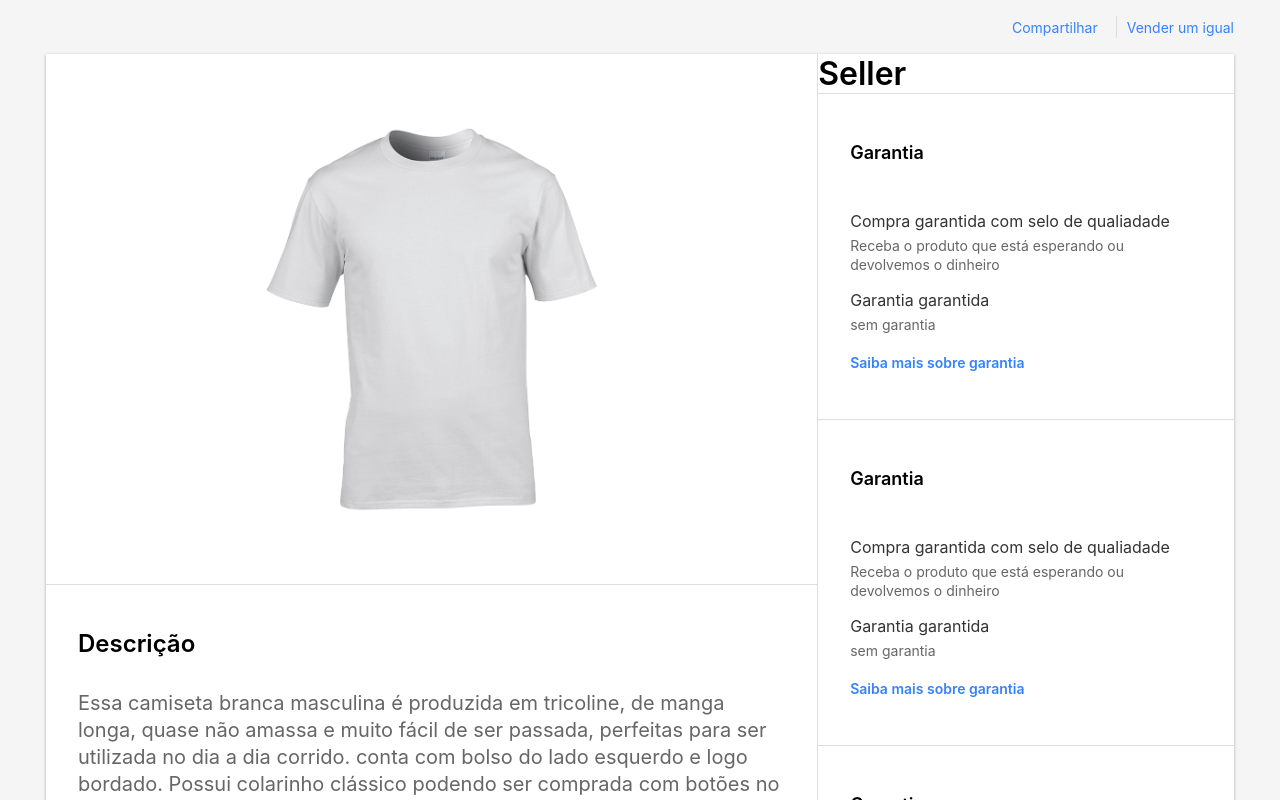
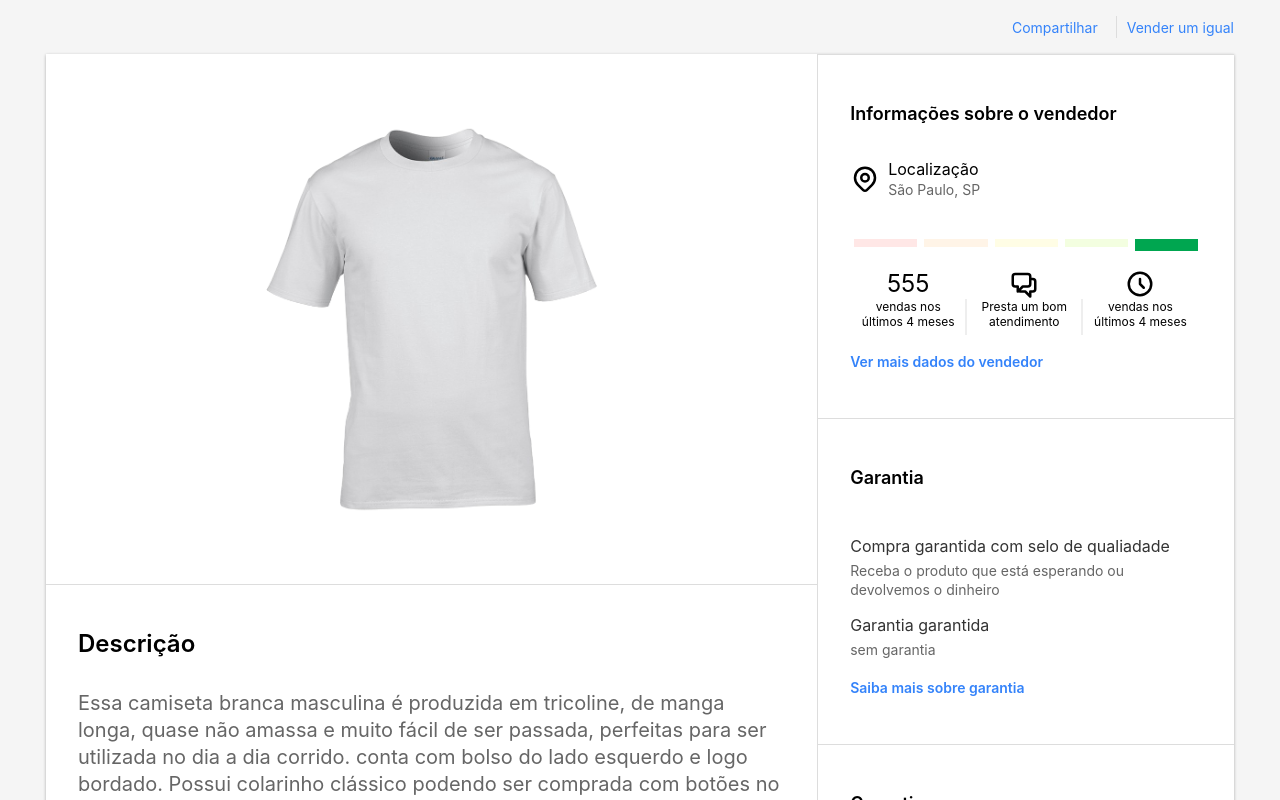
Before and after one commit to kaique-programmer/Pequenos-projetos, a React (Create React App) app in the folder clone-mercado-livre/: page / in a window 1280 px wide. Shown: the top 800 px of the page. Built offline with nearby package versions, Linux system fonts and the light colour scheme.

Commit message:
Estrutura e estilização das informações do vendedor, finalizada.

```diff
--- a/clone-mercado-livre/package.json
+++ b/clone-mercado-livre/package.json
@@ -8,6 +8,7 @@
     "@testing-library/user-event": "^12.1.10",
     "react": "^17.0.1",
     "react-dom": "^17.0.1",
+    "react-icons": "^4.1.0",
     "react-router-dom": "^5.2.0",
     "react-scripts": "4.0.1",
     "styled-components": "^5.2.1",
--- a/clone-mercado-livre/src/components/SellerInfo/index.js
+++ b/clone-mercado-livre/src/components/SellerInfo/index.js
@@ -1,11 +1,64 @@
 import React from 'react';
 
-import { Container } from './styles';
+import {
+  Container,
+  Title,
+  LocationCard,
+  LocationIcon,
+  ReputationCard,
+  ReputationThermometer,
+  ReputationRow,
+  SupportIcon,
+  ClockIcon,
+  More,
+} from './styles';
 
 export default function Seller() {
   return (
     <Container>
-      <h1>Seller</h1>
+      <Title>Informações sobre o vendedor</Title>
+
+      <LocationCard>
+        <LocationIcon />
+
+        <div>
+          <p>Localização</p>
+          <strong>São Paulo, SP</strong>
+        </div>
+      </LocationCard>
+
+      <ReputationCard>
+        <ReputationThermometer>
+          <li />
+          <li />
+          <li />
+          <li />
+          <li className="active" />
+        </ReputationThermometer>
+
+        <ReputationRow>
+          <div>
+            <strong>555</strong>
+            <span>vendas nos últimos 4 meses</span>
+          </div>
+
+          <div>
+            <strong>
+              <SupportIcon />
+            </strong>
+            <span>Presta um bom atendimento</span>
+          </div>
+
+          <div>
+            <strong>
+              <ClockIcon />
+            </strong>
+            <span>vendas nos últimos 4 meses</span>
+          </div>
+        </ReputationRow>
+      </ReputationCard>
+
+      <More href="#">Ver mais dados do vendedor</More>
     </Container>
   );
 }
--- a/clone-mercado-livre/src/components/SellerInfo/styles.js
+++ b/clone-mercado-livre/src/components/SellerInfo/styles.js
@@ -1,5 +1,145 @@
-import styled from 'styled-components';
+import styled, { css } from 'styled-components';
+import {
+  HiOutlineLocationMarker,
+  HiOutlineChatAlt2,
+  HiOutlineClock,
+} from 'react-icons/hi';
 
 export const Container = styled.div`
+  display: flex;
+  padding: 48px 32px;
+  flex-direction: column;
+  border-top: 1px solid var(--color-border);
+`;
 
+export const Title = styled.div`
+  font-size: 18px;
+  margin-bottom: 28px;
+  font-weight: 600;
 `;
+
+export const LocationCard = styled.div`
+  display: flex;
+  align-items: center;
+  padding: 7px 0;
+
+  > div {
+    margin-left: 8px;
+
+    > p {
+      font-size: 16px;
+    }
+
+    > strong {
+      font-size: 14px;
+      font-weight: normal;
+      color: var(--color-gray);
+    }
+  }
+`;
+
+const iconCSS = css`
+  width: 30px;
+  height: 30px;
+`;
+
+export const LocationIcon = styled(HiOutlineLocationMarker)`
+  ${iconCSS}
+`;
+
+export const ReputationCard = styled.div`
+  margin-top: 33px;
+  display: flex;
+  flex-direction: column;
+  align-items: center;
+`;
+
+export const ReputationThermometer = styled.ol`
+  list-style: none;
+
+  width: 100%;
+  display: grid;
+  grid-template-columns: repeat(5, 1fr);
+
+  grid-gap: 7px;
+  padding: 0 4px;
+
+  > li {
+    width: 100%;
+    height: 8px;
+
+    &:nth-child(1) {
+      background: var(--reputation-1);
+    }
+    &:nth-child(2) {
+      background: var(--reputation-2);
+    }
+    &:nth-child(3) {
+      background: var(--reputation-3);
+    }
+    &:nth-child(4) {
+      background: var(--reputation-4);
+    }
+    &:nth-child(5) {
+      background: var(--reputation-5);
+    }
+
+    &.active {
+      height: 12px;
+    }
+  }
+`;
+
+export const ReputationRow = styled.div`
+  margin-top: 18px;
+  display: flex;
+  align-items: flex-start;
+
+  > div {
+    width: 33%;
+    padding: 0 10px;
+    display: flex;
+    flex-direction: column;
+    align-items: center;
+    text-align: center;
+
+    > strong {
+      font-size: 24px;
+      font-weight: normal;
+      height: 30px;
+    }
+    > span {
+      font-size: 12px;
+    }
+
+    position: relative;
+
+    & + div {
+      &::before {
+        content: '';
+        position: absolute;
+        left: 0;
+        top: 50%;
+        transform: translate(-50%);
+        height: 36px;
+        border-left: 1px solid var(--color-border);
+      }
+    }
+  }
+`;
+
+export const SupportIcon = styled(HiOutlineChatAlt2)`
+  ${iconCSS}
+`;
+
+export const ClockIcon = styled(HiOutlineClock)`
+  ${iconCSS}
+`;
+
+export const More = styled.a`
+  margin-top: 24px;
+  color: var(--color-blue);
+  font-size: 14px;
+  font-weight: 600;
+  text-decoration: none;
+`;
```
Also changed, not shown: 2 other files (tests, documents, lock files or other folders).
